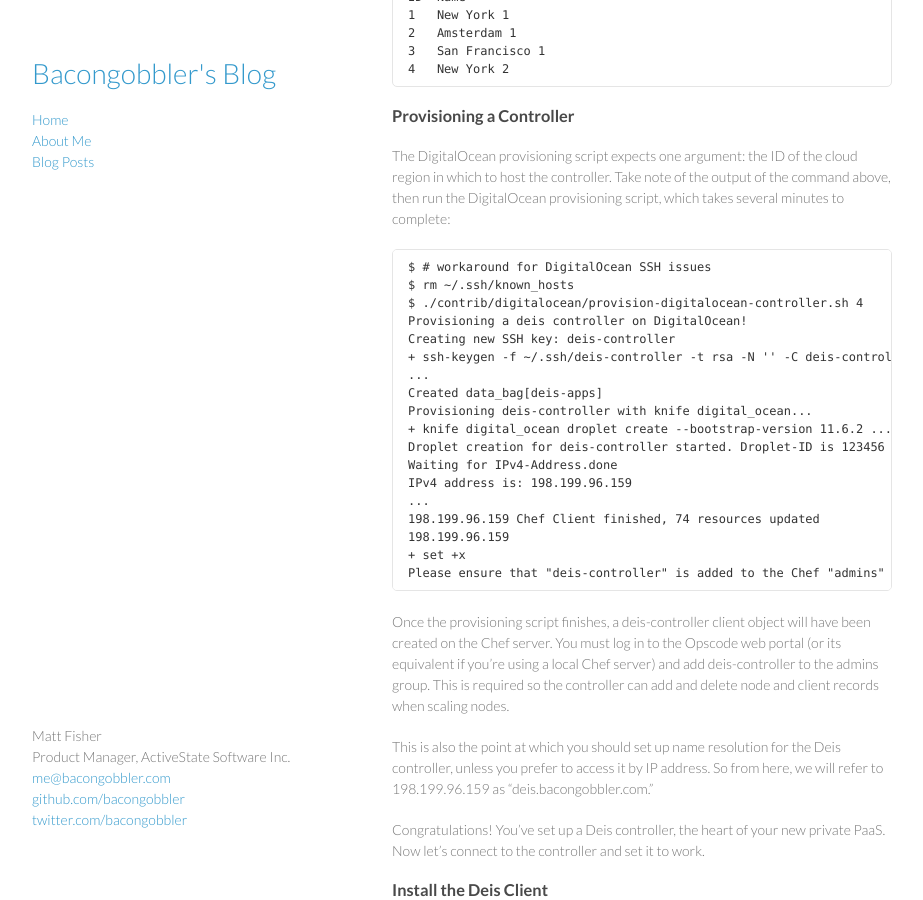
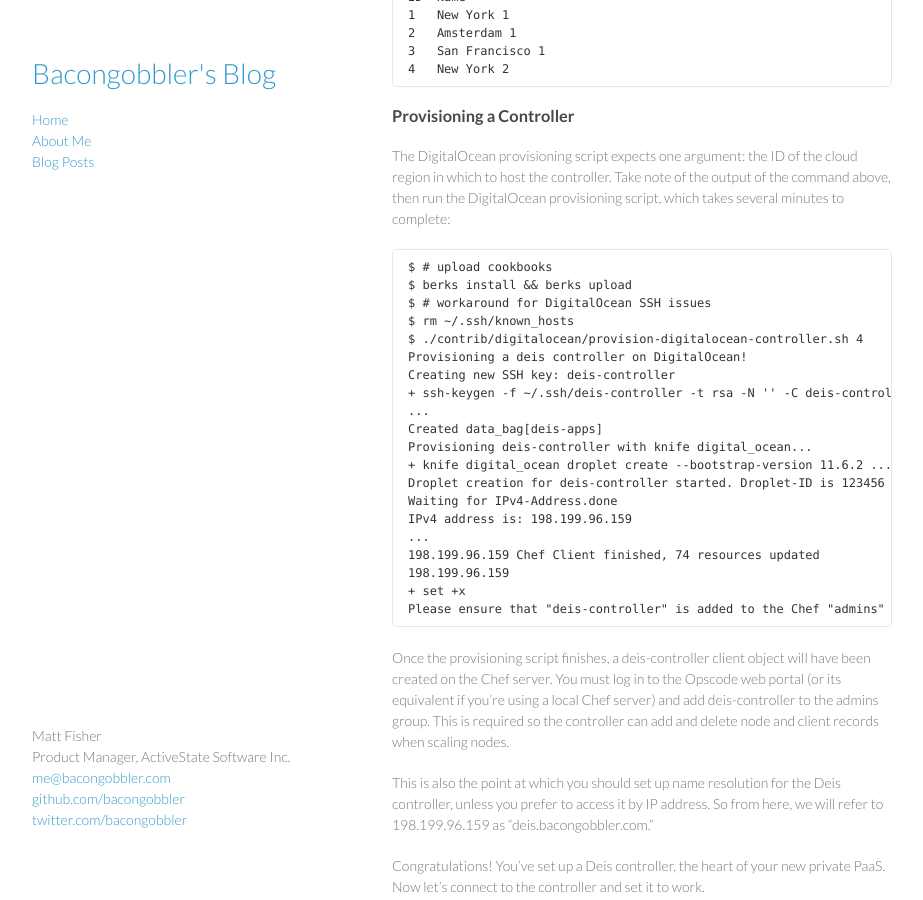
Before and after one commit to bacongobbler/bacongobbler.github.io, a Jekyll site: the page built from _posts/2013-10-31-deis-on-digitalocean.md, in a window 1280 px wide and 900 px high, scrolled down 2642 px. Shown: the whole window, without its empty margins (178-1101 px from the left). Built offline with Jekyll 4.4.1, drawn with Linux system fonts in a browser that asks for light colours; comment, search, counter and statistics services are not loaded.

Commit message:
add berkshelf commands

```diff
--- a/_posts/2013-10-31-deis-on-digitalocean.md
+++ b/_posts/2013-10-31-deis-on-digitalocean.md
@@ -99,6 +99,8 @@
 
 The DigitalOcean provisioning script expects one argument: the ID of the cloud region in which to host the controller. Take note of the output of the command above, then run the DigitalOcean provisioning script, which takes several minutes to complete:
 
+    $ # upload cookbooks
+    $ berks install && berks upload
     $ # workaround for DigitalOcean SSH issues
     $ rm ~/.ssh/known_hosts
     $ ./contrib/digitalocean/provision-digitalocean-controller.sh 4
```
